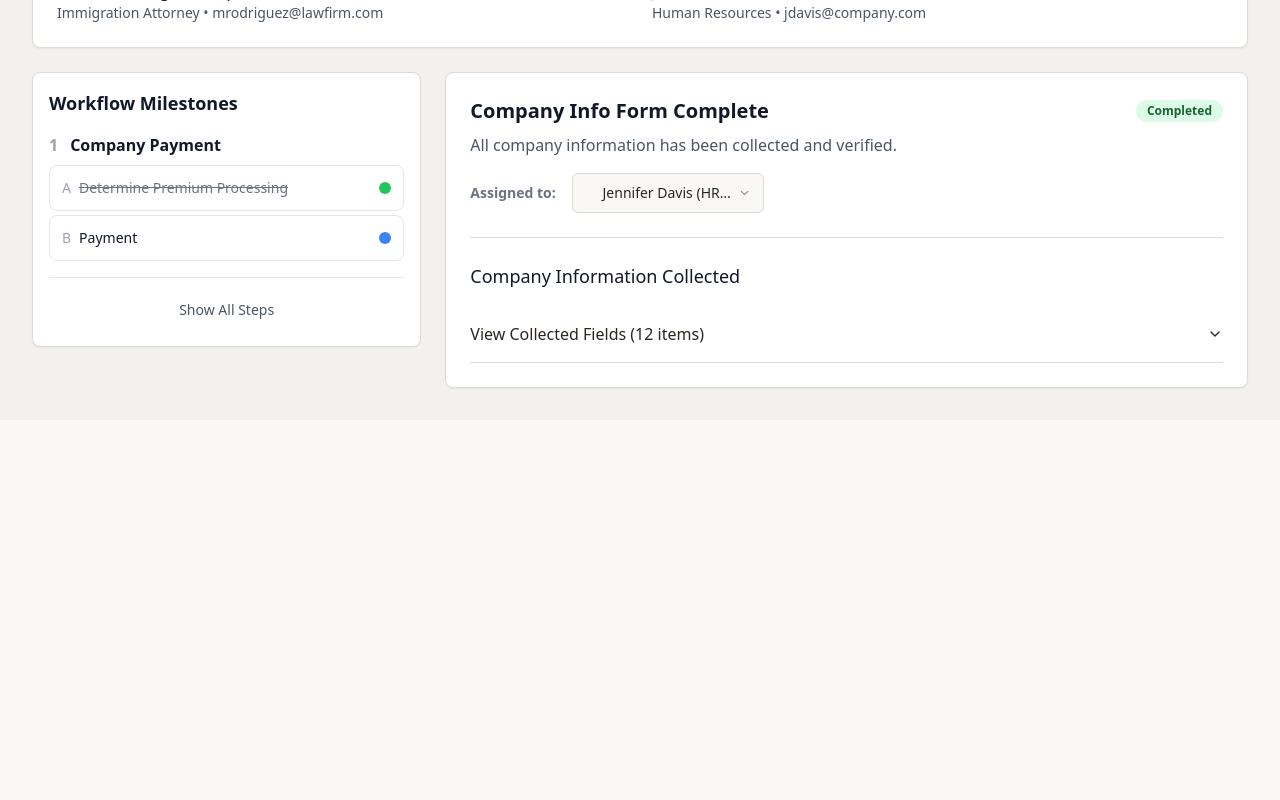
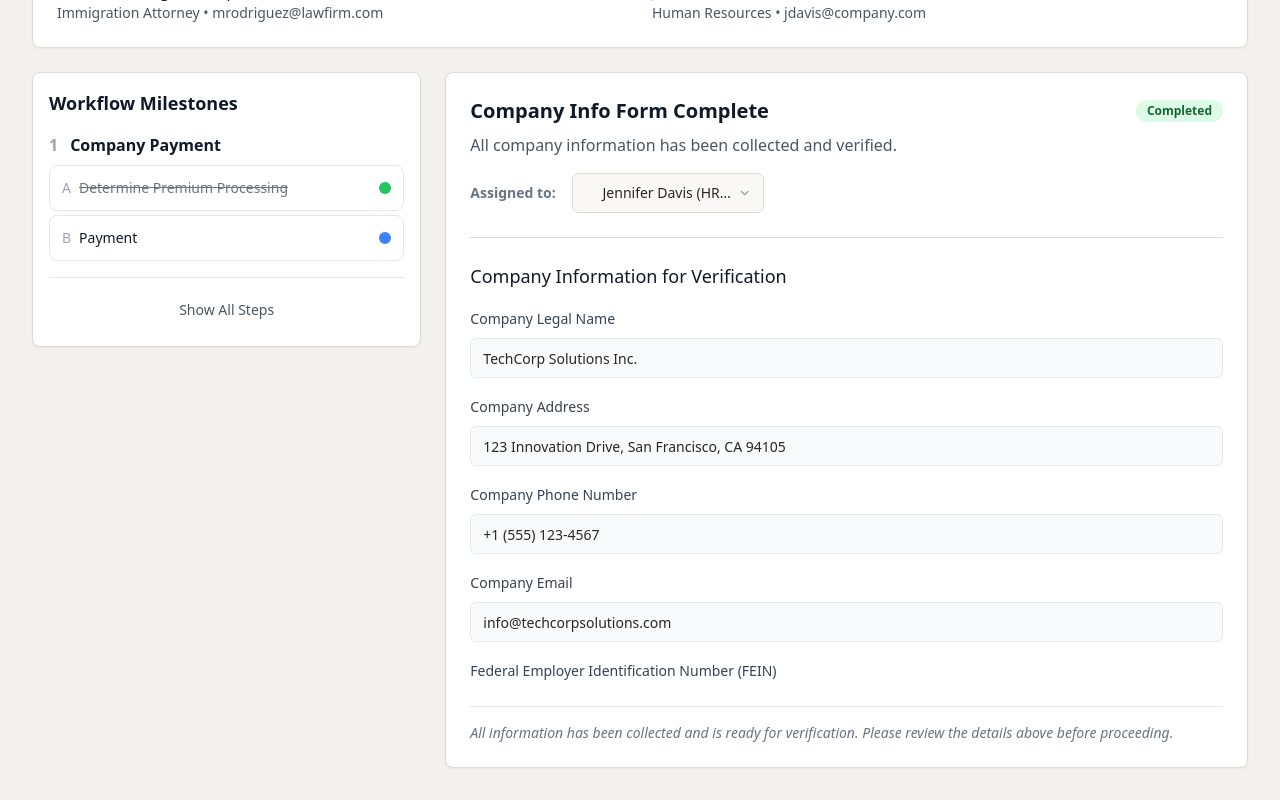
Before and after one commit to vivektad/journey-visa-flow, a React (Vite) app: page /workflow/1 in a window 1280 px wide. Shown: the part 462-1262 px from the top of the page. Before the commit the page ends 882 px from the top, so only its background shows below. Built offline with nearby package versions, Linux system fonts and the light colour scheme.

Commit message:
feat: Show field names and values
Display field names and values for HR Manager and Employee onboarding steps in the workflow details. Use onboarding components to display the fields and values.

```diff
--- a/src/components/WorkflowMilestones.tsx
+++ b/src/components/WorkflowMilestones.tsx
@@ -1,10 +1,11 @@
-
 import React, { useState, useMemo } from 'react';
 import { Card, CardContent } from '@/components/ui/card';
 import { Badge } from '@/components/ui/badge';
 import { Tooltip, TooltipContent, TooltipProvider, TooltipTrigger } from '@/components/ui/tooltip';
 import { Select, SelectContent, SelectItem, SelectTrigger, SelectValue } from '@/components/ui/select';
 import { Button } from '@/components/ui/button';
+import { Input } from '@/components/ui/input';
+import { Label } from '@/components/ui/label';
 import { Accordion, AccordionContent, AccordionItem, AccordionTrigger } from '@/components/ui/accordion';
 
 interface Task {
@@ -35,42 +36,42 @@ const WorkflowMilestones = () => {
     'Lawyer': 'Michael Rodriguez'
   };
 
-  // Company onboarding fields
-  const companyOnboardingFields = [
-    'Company Legal Name',
-    'Company Address',
-    'Company Phone Number',
-    'Company Email',
-    'Federal Employer Identification Number (FEIN)',
-    'NAICS Code',
-    'Year Company was Founded',
-    'Number of Employees',
-    'Primary Contact Name',
-    'Primary Contact Title',
-    'Primary Contact Email',
-    'Primary Contact Phone'
-  ];
+  // Company onboarding data with values
+  const companyOnboardingData = {
+    'Company Legal Name': 'TechCorp Solutions Inc.',
+    'Company Address': '123 Innovation Drive, San Francisco, CA 94105',
+    'Company Phone Number': '+1 (555) 123-4567',
+    'Company Email': 'info@techcorpsolutions.com',
+    'Federal Employer Identification Number (FEIN)': '12-3456789',
+    'NAICS Code': '541511',
+    'Year Company was Founded': '2018',
+    'Number of Employees': '127',
+    'Primary Contact Name': 'Jennifer Davis',
+    'Primary Contact Title': 'HR Manager',
+    'Primary Contact Email': 'jennifer.davis@techcorpsolutions.com',
+    'Primary Contact Phone': '+1 (555) 123-4501'
+  };
 
-  // Employee onboarding fields
-  const employeeOnboardingFields = [
-    'Full Legal Name',
-    'Date of Birth',
-    'Country of Birth',
-    'Gender',
-    'Current Address',
-    'Phone Number',
-    'Email Address',
-    'Passport Number',
-    'Passport Country of Issuance',
-    'Passport Expiration Date',
-    'Current Immigration Status',
-    'I-94 Number',
-    'Educational Background',
-    'Work Experience',
-    'Job Title',
-    'Job Description',
-    'Salary Information'
-  ];
+  // Employee onboarding data with values
+  const employeeOnboardingData = {
+    'Full Legal Name': 'Sarah Chen',
+    'Date of Birth': '1990-03-15',
+    'Country of Birth': 'China',
+    'Gender': 'Female',
+    'Current Address': '456 Market Street, Apt 12B, San Francisco, CA 94102',
+    'Phone Number': '+1 (555) 987-6543',
+    'Email Address': 'sarah.chen@techcorpsolutions.com',
+    'Passport Number': 'E12345678',
+    'Passport Country of Issuance': 'China',
+    'Passport Expiration Date': '2028-12-15',
+    'Current Immigration Status': 'F-1 Student',
+    'I-94 Number': '94567891234',
+    'Educational Background': 'Master of Science in Computer Science, Stanford University (2020)',
+    'Work Experience': 'Software Engineer at TechStart (2020-2022), Senior Software Engineer at DataFlow (2022-2024)',
+    'Job Title': 'Senior Software Engineer',
+    'Job Description': 'Design and develop scalable web applications, lead technical architecture decisions, mentor junior developers',
+    'Salary Information': '$145,000 annually'
+  };
 
   const milestones: Milestone[] = [
     {
@@ -349,14 +350,14 @@ const WorkflowMilestones = () => {
     });
   };
 
-  // Get onboarding fields based on task
-  const getOnboardingFields = (taskId: string) => {
+  // Get onboarding data based on task
+  const getOnboardingData = (taskId: string) => {
     if (taskId === 'task-1-1') {
-      return companyOnboardingFields;
+      return companyOnboardingData;
     } else if (taskId === 'task-1-2') {
-      return employeeOnboardingFields;
+      return employeeOnboardingData;
     }
-    return [];
+    return {};
   };
 
   return (
@@ -484,29 +485,32 @@ const WorkflowMilestones = () => {
                   </div>
                 </div>
 
-                {/* Onboarding Fields for Company and Employee Info tasks */}
+                {/* Onboarding Data for Company and Employee Info tasks */}
                 {(selectedTaskData.id === 'task-1-1' || selectedTaskData.id === 'task-1-2') && (
                   <div className="border-t pt-6">
                     <h3 className="text-lg font-medium text-gray-900 mb-4">
-                      {selectedTaskData.id === 'task-1-1' ? 'Company Information Collected' : 'Employee Information Collected'}
+                      {selectedTaskData.id === 'task-1-1' ? 'Company Information for Verification' : 'Employee Information for Verification'}
                     </h3>
-                    <Accordion type="single" collapsible className="w-full">
-                      <AccordionItem value="fields">
-                        <AccordionTrigger>
-                          View Collected Fields ({getOnboardingFields(selectedTaskData.id).length} items)
-                        </AccordionTrigger>
-                        <AccordionContent>
-                          <div className="grid grid-cols-1 md:grid-cols-2 gap-2">
-                            {getOnboardingFields(selectedTaskData.id).map((field, index) => (
-                              <div key={index} className="flex items-center space-x-2 p-2 bg-gray-50 rounded">
-                                <div className="w-2 h-2 bg-green-500 rounded-full flex-shrink-0"></div>
-                                <span className="text-sm text-gray-700">{field}</span>
-                              </div>
-                            ))}
-                          </div>
-                        </AccordionContent>
-                      </AccordionItem>
-                    </Accordion>
+                    <div className="space-y-4 max-h-96 overflow-y-auto">
+                      {Object.entries(getOnboardingData(selectedTaskData.id)).map(([field, value]) => (
+                        <div key={field} className="space-y-2">
+                          <Label htmlFor={field} className="text-sm font-medium text-gray-700">
+                            {field}
+                          </Label>
+                          <Input
+                            id={field}
+                            value={value}
+                            readOnly
+                            className="bg-gray-50 border-gray-200"
+                          />
+                        </div>
+                      ))}
+                    </div>
+                    <div className="mt-4 pt-4 border-t border-gray-200">
+                      <p className="text-sm text-gray-500 italic">
+                        All information has been collected and is ready for verification. Please review the details above before proceeding.
+                      </p>
+                    </div>
                   </div>
                 )}
 
```
